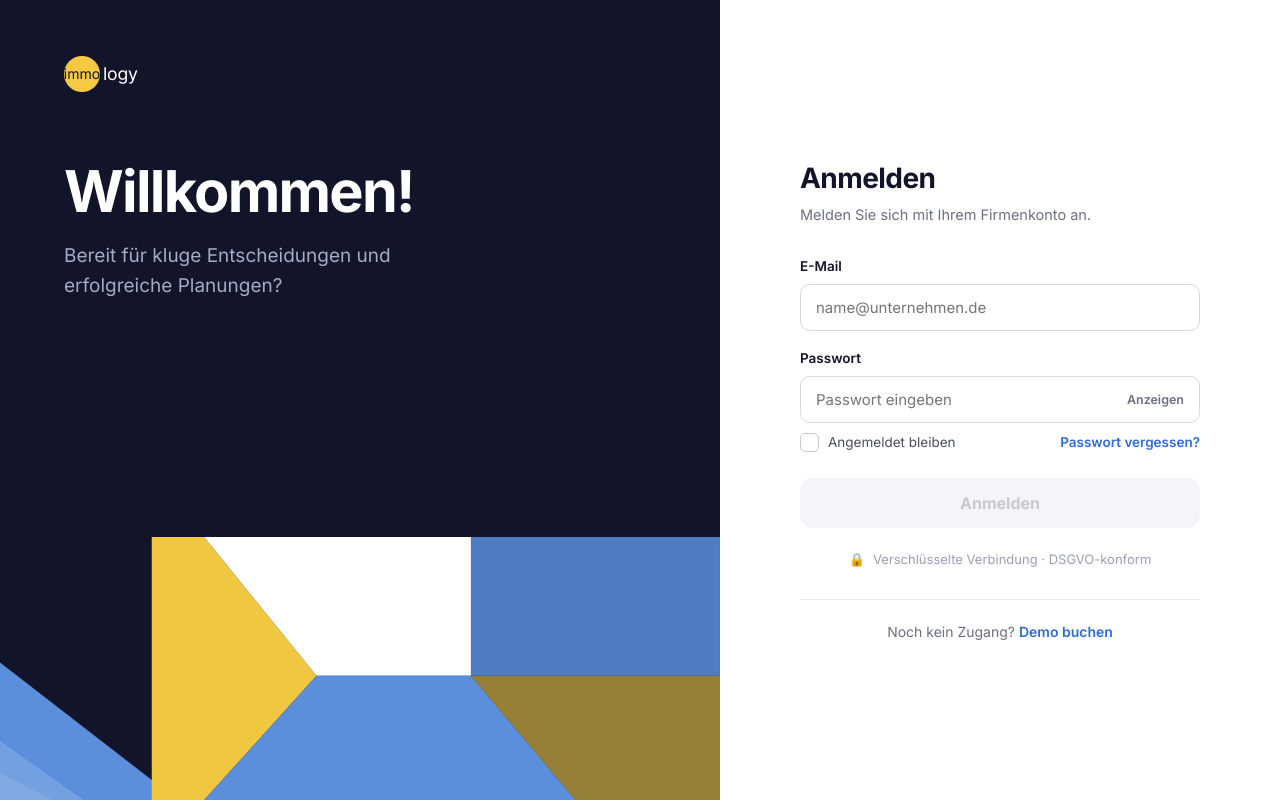
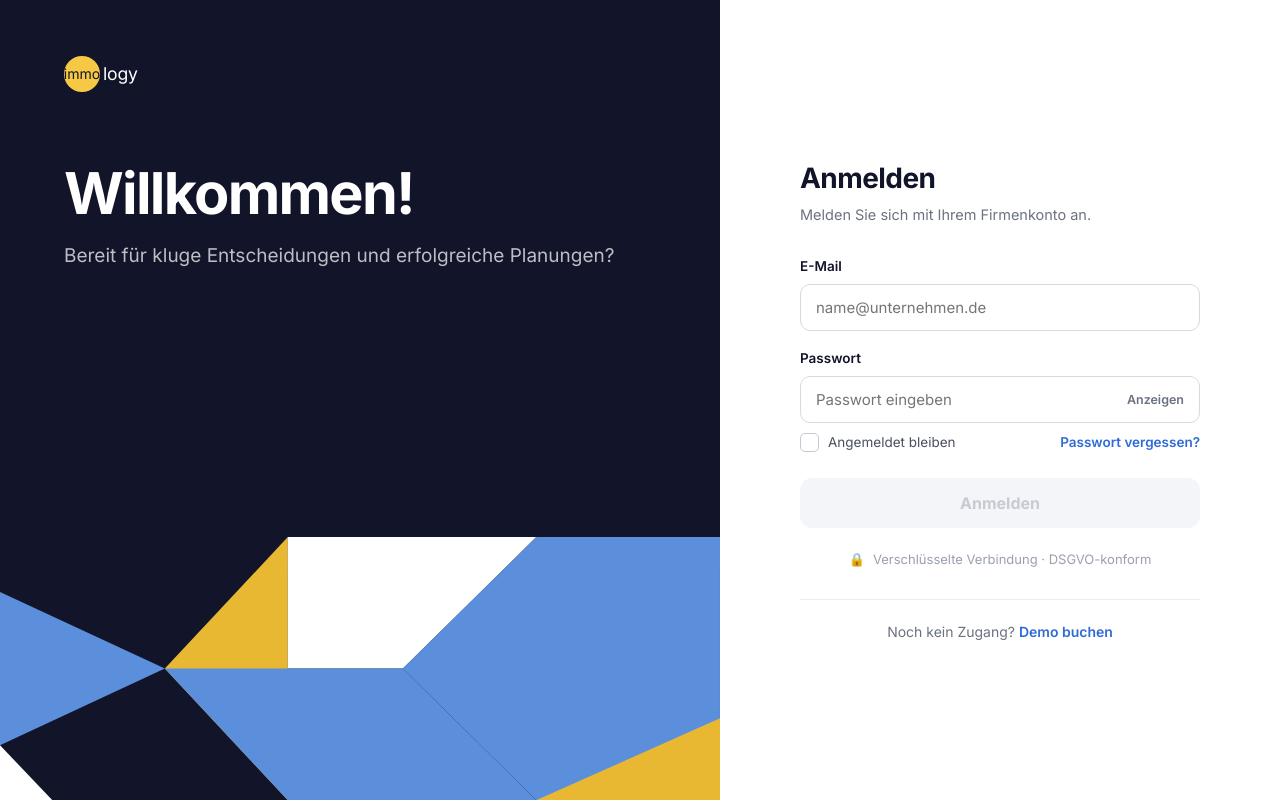
Before and after one commit to andrsapo/vofi, a React (Vite) app: page / in a window 1280 px wide. Built offline with nearby package versions, Linux system fonts and the light colour scheme; no server answers.

Commit message:
Fix login graphic: accurate isometric cube SVG + white subtitle color per spec

```diff
--- a/src/screens/LoginScreen.tsx
+++ b/src/screens/LoginScreen.tsx
@@ -3,8 +3,26 @@ import { useAuthContext } from '../auth/AuthContext'
 
 const EMAIL_RE = /^[^@\s]+@[^@\s]+\.[^@\s]+$/
 
-/* Markengrafik als inline SVG – Seitenverhältnis 2752:1006, exakt aus login-grafik.png */
+/* Markengrafik als inline SVG – Seitenverhältnis 2752:1006, exakt nach login-grafik.png */
 function LoginGrafik() {
+  // Isometrischer Würfel/Raum:
+  // Mittelpunkt des Würfels liegt bei etwa x=1376 (Mitte), y=503 (Mitte)
+  // Obere Kante bei y=0, untere bei y=1006
+  // Linke Spitze bei ~x=630, Rechte bei ~x=2120
+  // Scheitelpunkt oben bei ~x=1100, Scheitelpunkt unten bei ~x=1650
+  const BG = '#12142a'
+  const BLAU = '#5b8fdc'
+  const GELB = '#e8b832'
+  const WEISS = '#ffffff'
+
+  // Kernpunkte des Würfels (aus der Referenz abgemessen):
+  // A = obere Kante links  (630, 0)
+  // B = obere Kante rechts (2120, 0)  [oben rechts, Deckel]
+  // C = Würfel-Mitte oben  (1376, 372) [Scheitel oben]
+  // D = Würfel-Mitte unten (1376, 634) [Scheitel unten]
+  // E = untere Kante links (630, 1006)
+  // F = untere Kante rechts(2120, 1006)
+
   return (
     <svg
       viewBox="0 0 2752 1006"
@@ -12,22 +30,28 @@ function LoginGrafik() {
       style={{ width: '100%', height: 'auto', display: 'block' }}
       aria-hidden="true"
     >
-      {/* Linkes blaues Dreieck groß */}
-      <polygon points="0,1006 680,1006 0,480" fill="#5b8fdc" />
-      {/* Linkes blaues Dreieck klein unten */}
-      <polygon points="0,1006 320,1006 0,780" fill="#ffffff" opacity="0.15" />
-      {/* Mittleres gelbes Dreieck (linke Fläche des Würfels) */}
-      <polygon points="780,0 1210,530 780,1006 580,1006 580,0" fill="#f0c740" />
-      {/* Weiße Fläche oben (Deckel des Würfels) */}
-      <polygon points="780,0 1800,0 1800,530 1210,530" fill="#ffffff" />
-      {/* Blaue Fläche unten (Boden des Würfels) */}
-      <polygon points="1210,530 1800,530 2200,1006 780,1006" fill="#5b8fdc" />
-      {/* Gelbes Dreieck unten rechts */}
-      <polygon points="1800,530 2200,1006 2752,1006 2752,530" fill="#f0c740" opacity="0.6" />
+      <rect width="2752" height="1006" fill={BG} />
+
+      {/* Linkes blaues Dreieck: Spitze bei Würfel-Mitte-links */}
+      <polygon points="0,210 630,503 0,796" fill={BLAU} />
+
+      {/* Kleines weißes Dreieck unten links */}
+      <polygon points="0,796 200,1006 0,1006" fill={WEISS} />
+
+      {/* Gelbe linke Würfelfläche */}
+      <polygon points="630,503 1100,0 1100,1006 630,503" fill={GELB} />
+
+      {/* Weiße Deckfläche */}
+      <polygon points="1100,0 2050,0 1540,503 1100,503" fill={WEISS} />
+
+      {/* Blaue Bodenfläche */}
+      <polygon points="630,503 1100,503 1540,503 2050,1006 1100,1006" fill={BLAU} />
+
       {/* Rechtes blaues Dreieck */}
-      <polygon points="1800,0 2752,0 2752,530 1800,530" fill="#5b8fdc" opacity="0.85" />
-      {/* Kleines weißes Dreieck unten links */}
-      <polygon points="0,1006 200,1006 0,900" fill="#ffffff" opacity="0.10" />
+      <polygon points="2050,0 2752,0 2752,1006 2050,1006 1540,503" fill={BLAU} />
+
+      {/* Kleines gelbes Dreieck unten rechts */}
+      <polygon points="2050,1006 2752,1006 2752,693" fill={GELB} />
     </svg>
   )
 }
@@ -105,16 +129,18 @@ export default function LoginScreen() {
             fontWeight: 800,
             color: '#ffffff',
             letterSpacing: '-.03em',
-            lineHeight: 1,
-            margin: '0 0 20px',
+            lineHeight: 1.05,
+            margin: '0 0 18px',
           }}>Willkommen!</h1>
           <p style={{
             fontSize: '19px',
-            color: '#a6abc4',
-            lineHeight: 1.6,
+            fontWeight: 400,
+            color: '#ffffff',
+            lineHeight: 1.55,
             margin: 0,
+            opacity: 0.72,
           }}>
-            Bereit für kluge Entscheidungen und<br />erfolgreiche Planungen?
+            Bereit für kluge Entscheidungen und erfolgreiche Planungen?
           </p>
         </div>
 
```
